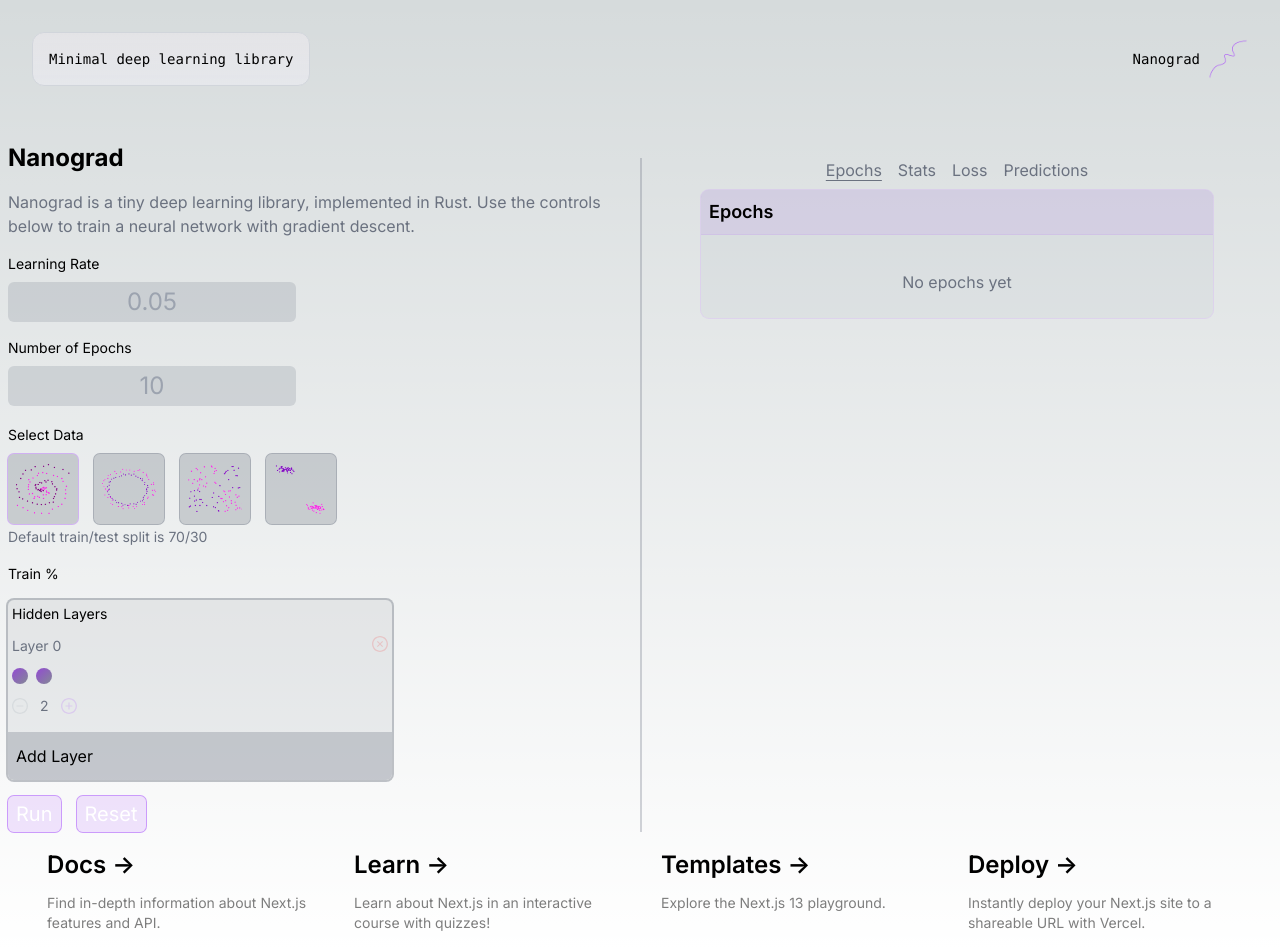
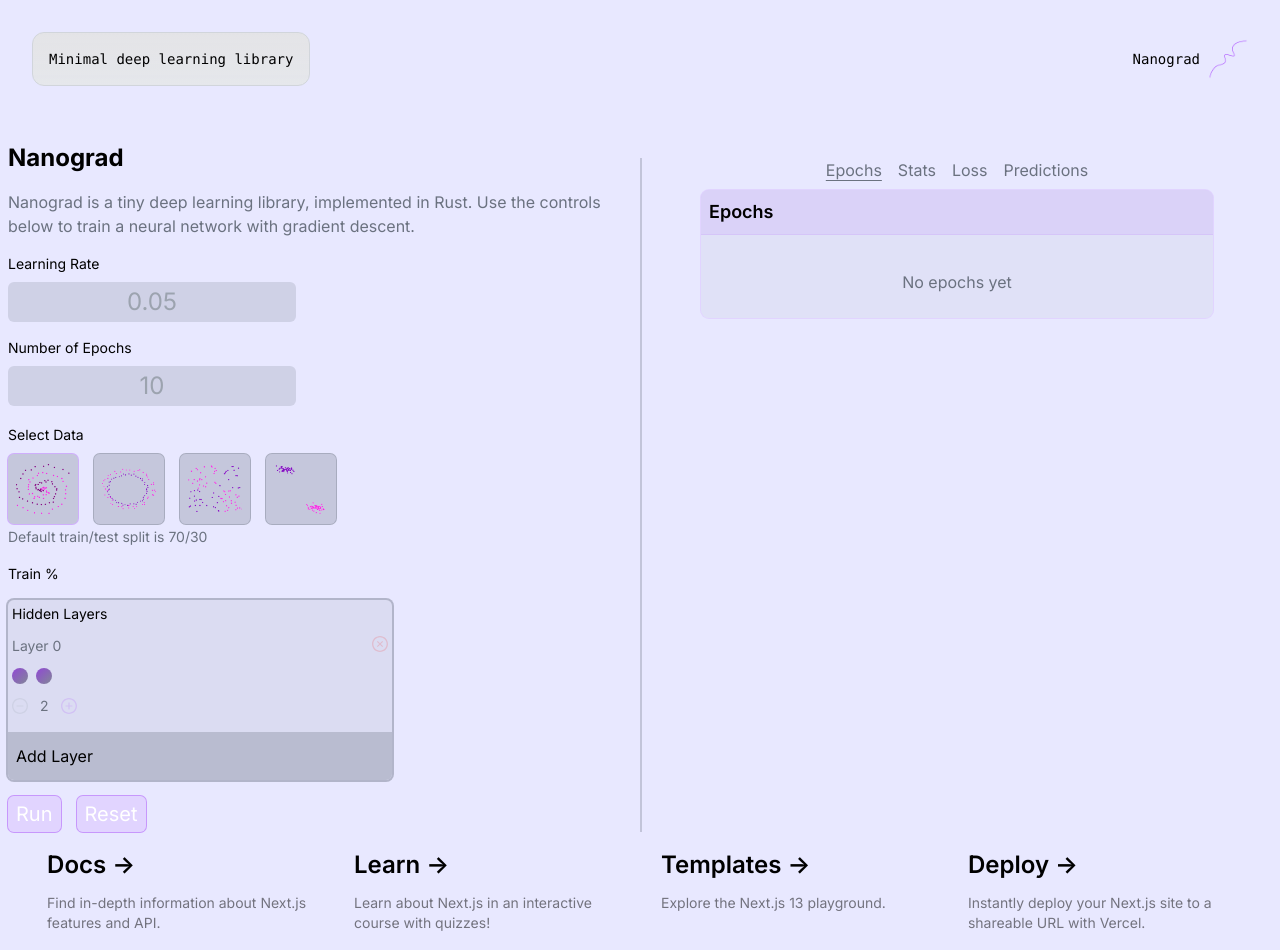
Before and after one commit to jettblu/nanograd_web, a Next.js app in the folder frontend/: page / in a window 1280 px wide. Built offline with nearby package versions, Linux system fonts and the light colour scheme.

Commit message:
Update site background color

```diff
--- a/frontend/app/globals.css
+++ b/frontend/app/globals.css
@@ -4,8 +4,8 @@
 
 :root {
   --foreground-rgb: 0, 0, 0;
-  --background-start-rgb: 214, 219, 220;
-  --background-end-rgb: 255, 255, 255;
+  --background-start-rgb: 232, 232, 255;
+  --background-end-rgb: 232, 232, 255;
 }
 
 @media (prefers-color-scheme: dark) {
```
